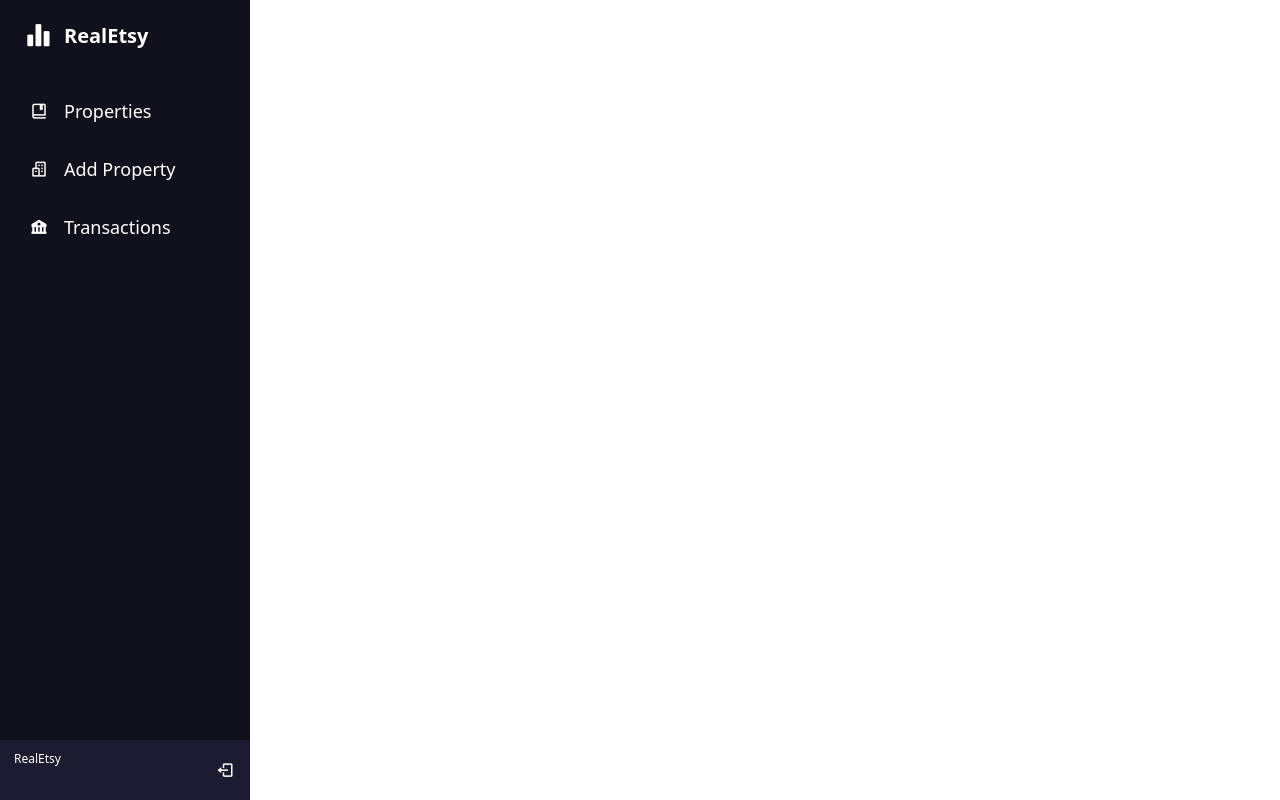
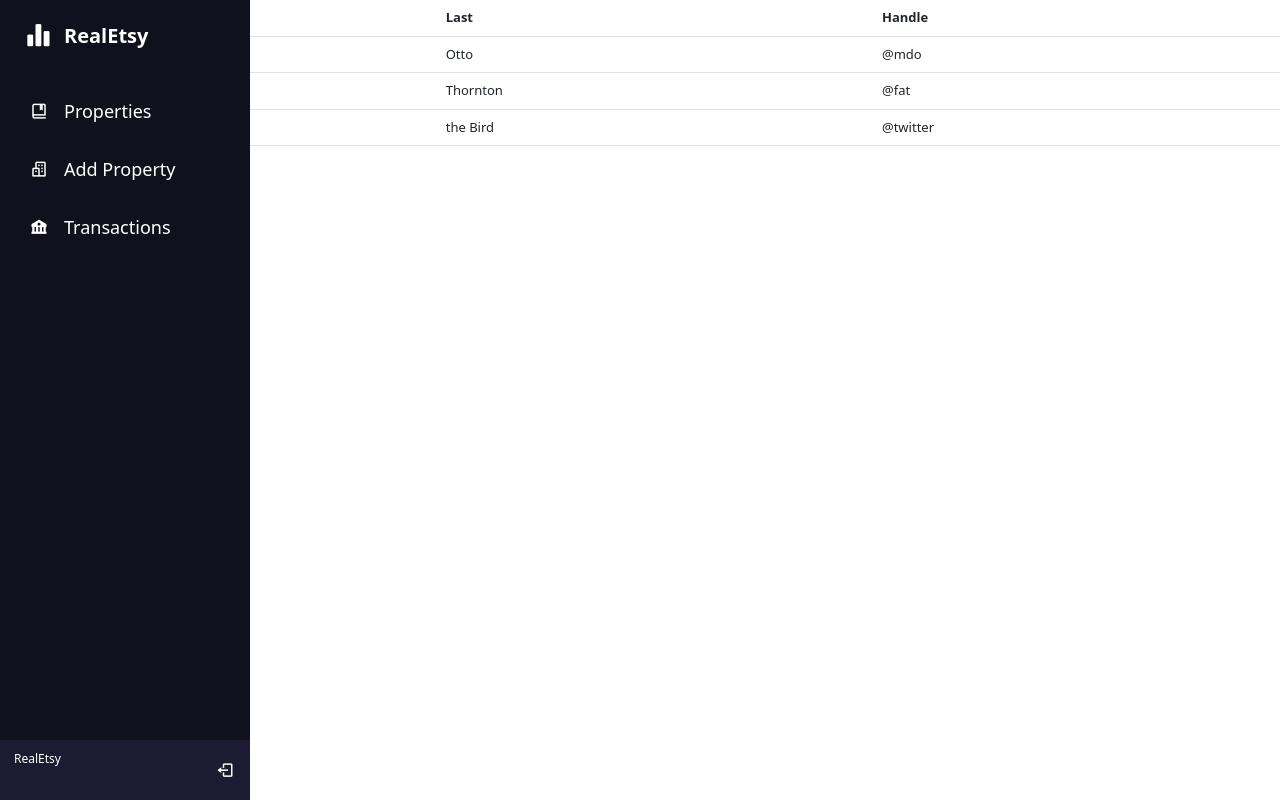
Before and after one commit to dhinesh8kumar/RealEstate-Fronetend, a React (Create React App) app: page /SDashboard/List in a window 1280 px wide. Built offline with nearby package versions, Linux system fonts and the light colour scheme.

Commit message:
navbar updated

```diff
--- a/src/components/Navbar.js
+++ b/src/components/Navbar.js
@@ -38,7 +38,7 @@
           <ul className="dropdown-menu" aria-labelledby="navbarDropdown">
             <Link to="/About" className="dropdown-item"><li>About Us</li></Link>
             <Link to="/T&C" className="dropdown-item"><li>Terms & Conditions</li></Link>
-            <Link to="/Complaint" className="dropdown-item"><li>Complaint</li></Link>
+
 
 
           </ul>
--- a/src/components/Newnavbar.js
+++ b/src/components/Newnavbar.js
@@ -34,7 +34,9 @@
         <li className="nav-item">
         <Link to="/Payment" className="nav-link"><li>Payment</li></Link>
         </li>
-
+        <li className="nav-item">
+        <Link to="/Complaint" className="nav-link"><li>Complaint</li></Link>
+        </li>
         <li className="nav-item dropdown">
           <a className="nav-link dropdown-toggle" href="#" id="navbarDropdown" role="button" data-bs-toggle="dropdown" aria-expanded="false">
             More
@@ -42,7 +44,7 @@
           <ul className="dropdown-menu" aria-labelledby="navbarDropdown">
             <Link to="/About" className="dropdown-item"><li>About Us</li></Link>
             <Link to="/T&C" className="dropdown-item"><li>Terms & Conditions</li></Link>
-            <Link to="/Complaint" className="dropdown-item"><li>Complaint</li></Link>
+
 
 
           </ul>
--- a/src/pages/Addprop.js
+++ b/src/pages/Addprop.js
@@ -4,7 +4,7 @@
 //import {Link} from "react-router-dom";
 import { useNavigate } from "react-router-dom";
 import axios from 'axios';
-
+import Sidebar from "../components/Ssidebar";
 
 
 const purpose = [
@@ -13,6 +13,7 @@
   { label: 'CD Units', value: 'cdunits' },
 ];
 export default function Addprop(){
+
   const navigate = useNavigate();
   if(!localStorage.getItem('Name')){
     navigate('/');
@@ -70,6 +71,7 @@
 
   return (
     <>
+    <Sidebar/>
     <Formik
     validationSchema={schema}
     initialValues={{
--- a/src/pages/Buyer/Bsignup.js
+++ b/src/pages/Buyer/Bsignup.js
@@ -2,7 +2,7 @@
 import { Formik } from "formik";
 import * as Yup from "yup";
 import { useState } from "react";
-import Navbar from "../../components/Newnavbar"
+import Navbar from "../../components/Navbar"
 import {Link} from "react-router-dom";
 import axios from "axios";
 
@@ -239,39 +239,7 @@
                 <p className="error">
                   {errors.file && touched.file && errors.file}
                 </p>
-                <div className="form-row">
-                <div className="col">
-                  <p> Are you a former Phillipines Citizen?</p>
-                </div>
-                <div className="col">
-                <div>
-      <label>
 
-        <input type="radio" name="option" value="yes" onChange={handleOptionChange} />
-        Yes
-      </label>
-      <label>
-        <input type="radio" name="option" value="no" onChange={handleOptionChange} />
-        No
-      </label>
-      {uploadFile && (
-        <div>
-          <br></br>
-          <label>
-            <p>Upload former Phillipines Citizenship proof</p>
-            <input type="file" name="pfile" onChange={handleChange}
-                  onBlur={handleBlur} value={values.pfile} id="pfile" className="form-control "/>
-          </label>
-        </div>
-
-      )}
-      <p className="error">
-                  {errors.pfile && touched.pfile && errors.pfile}
-                </p>
-
-      </div>
-      </div>
-      </div>
 
 
 
--- a/src/pages/Seller/List.js
+++ b/src/pages/Seller/List.js
@@ -1,17 +1,48 @@
 import React from "react";
 import Sidebar from "../../components/Ssidebar";
 import { useNavigate } from "react-router-dom";
+import axios from 'axios';
 export default function List(){
     const navigate = useNavigate();
   if(!localStorage.getItem('Name')){
     navigate('/');
   }
-  if(localStorage.getItem('authToken')!= "seller") {
+  if(localStorage.getItem('authToken')!== "seller") {
     navigate('/Properties');
   }
     return(
         <>
         <Sidebar/>
+        <table class="table">
+  <thead class="thead-dark">
+    <tr>
+      <th scope="col">#</th>
+      <th scope="col">First</th>
+      <th scope="col">Last</th>
+      <th scope="col">Handle</th>
+    </tr>
+  </thead>
+  <tbody>
+    <tr>
+      <th scope="row">1</th>
+      <td>Mark</td>
+      <td>Otto</td>
+      <td>@mdo</td>
+    </tr>
+    <tr>
+      <th scope="row">2</th>
+      <td>Jacob</td>
+      <td>Thornton</td>
+      <td>@fat</td>
+    </tr>
+    <tr>
+      <th scope="row">3</th>
+      <td>Larry</td>
+      <td>the Bird</td>
+      <td>@twitter</td>
+    </tr>
+  </tbody>
+</table>
         </>
     )
 }
```
